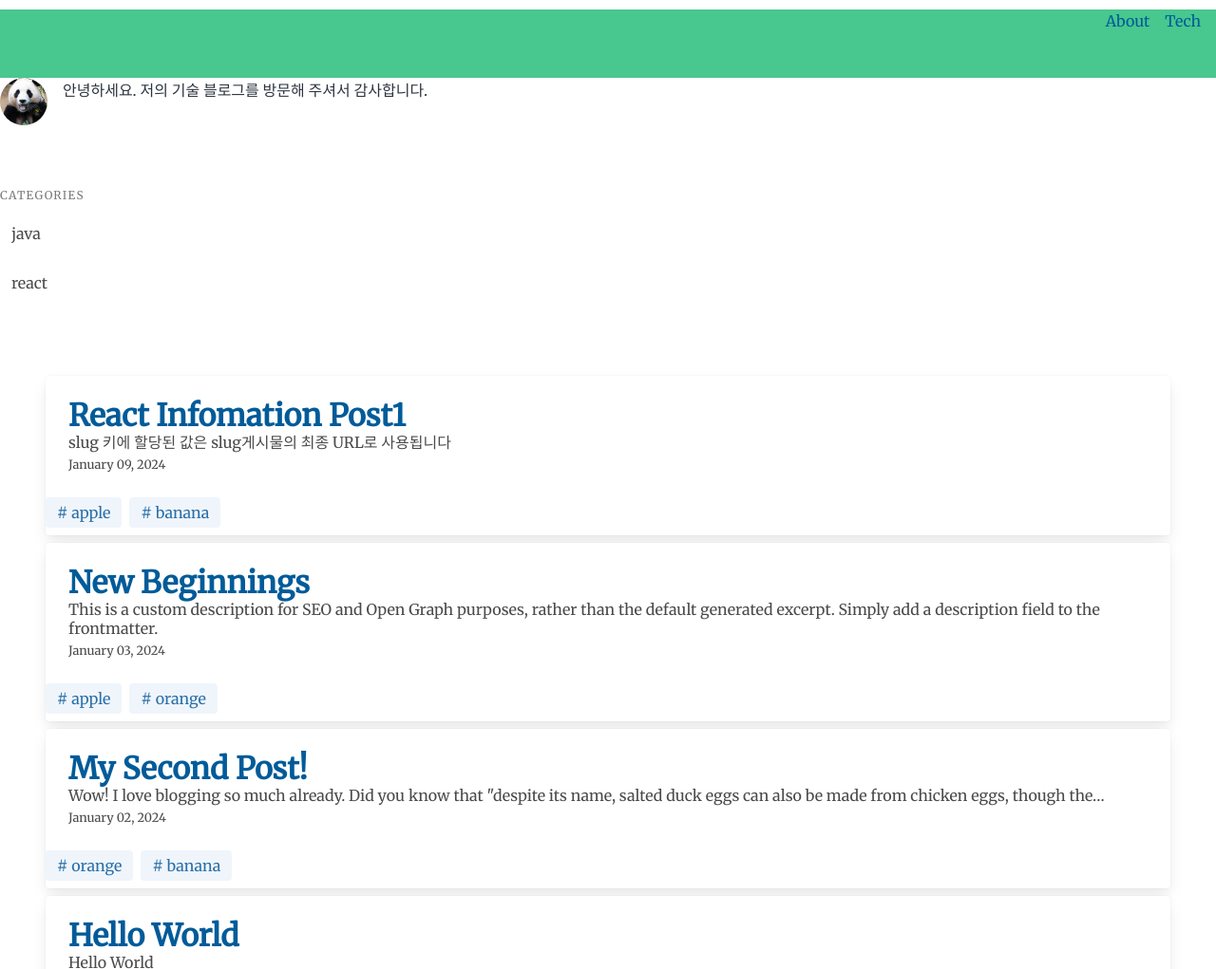
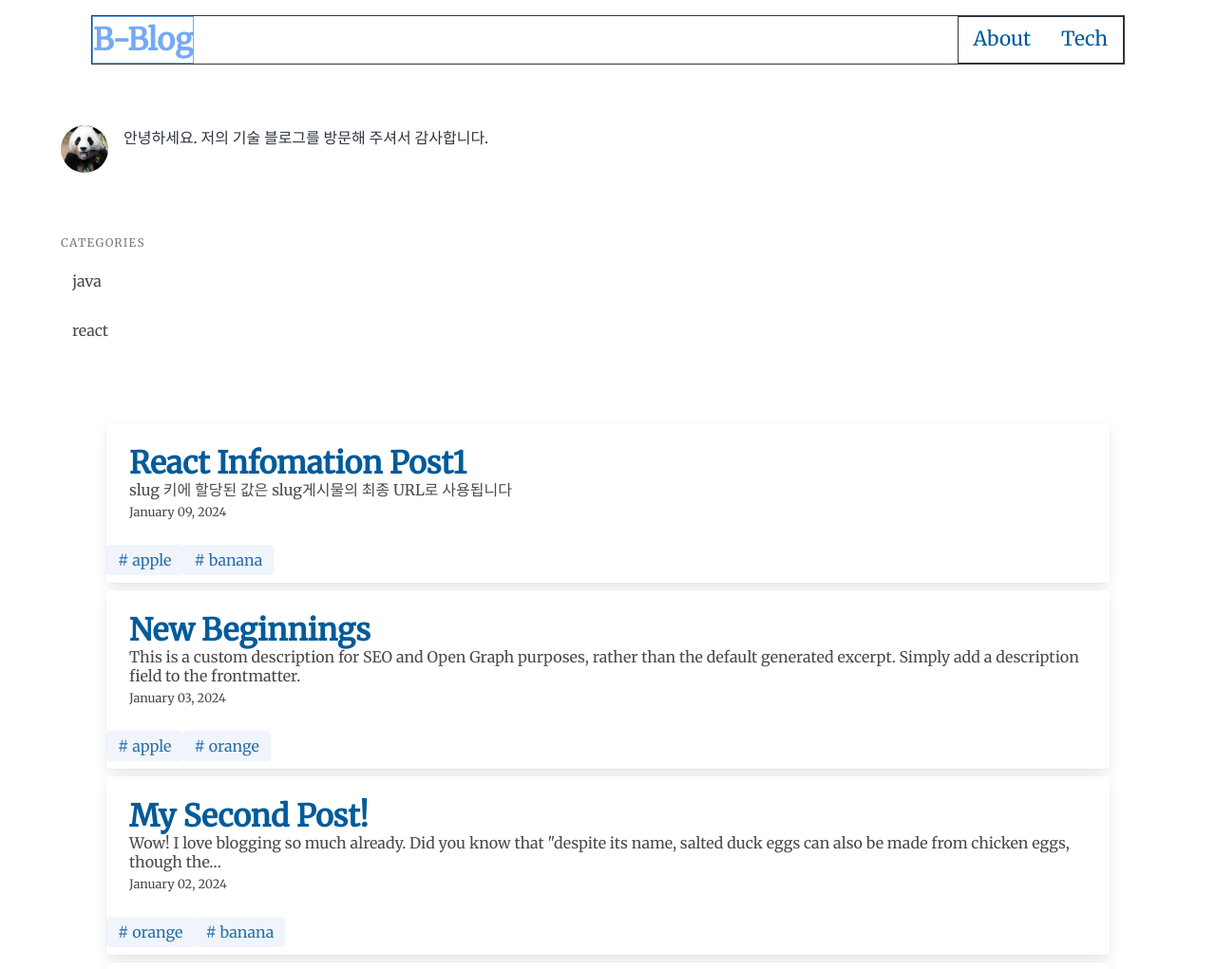
Before and after one commit to Bang04/Bang04.github.io, a Gatsby site: page / in a window 1280 px wide. Shown: the top 1021 px of the page at 95% size. Built offline with nearby package versions, Linux system fonts and the light colour scheme; Gatsby itself is replaced by a stand-in of ours.

Commit message:
style : 템플릿 페이지 타이틀 css 추가

```diff
--- a/src/components/layout.js
+++ b/src/components/layout.js
@@ -10,25 +10,11 @@ const Layout = ({ location, title, children  }) => {
   //alert(JSON.stringify(location ));
   const rootPath = `${__PATH_PREFIX__}/`
   const isRootPath = location.pathname === rootPath
-  let header
-  if (isRootPath) {
 
-    header = (
-      <h3 className="main-heading">
-        <Link to="/">{title}</Link>
-      </h3>
-    )
-  } else {
-    header = (
-      <Link className="header-link-home" to="/">
-        {title}
-      </Link>
-    )
-  }
 
   return (
-    <div className={Classes.container}  data-is-root-path={isRootPath}>
-      <Header />
+    <div class="container is-widescreen is-fullheight"  data-is-root-path={isRootPath}>
+      <Header title= {title} isRootPath={isRootPath}/>
       <main>{children}</main>
       <Footer />
     </div>
--- a/src/components/layout/header.js
+++ b/src/components/layout/header.js
@@ -1,30 +1,27 @@
 import * as React from "react"
 import { Link  } from "gatsby"
+import 'bulma/css/bulma.min.css';
+import * as Classes from './header.module.css';
 
 const ListLink = props => (
-    <li style={{ display: `inline-block`, marginRight: `1rem` }}>
+    <li>
       <Link to={props.to}>{props.children}</Link>
     </li>
   )
 
-const header = () => {
+const header = ({title, isRootPath}) => {
+
     return (
-        <nav class="navbar is-success" role="navigation" aria-label="main navigation">
-            <a role="button" class="navbar-burger" aria-label="menu" aria-expanded="false">
-            <span aria-hidden="true"></span>
-            <span aria-hidden="true"></span>
-            <span aria-hidden="true"></span>
-            </a>
-            <header className="global-header">{header}</header>
-            <div class="navbar-menu">
-                <div class="navbar-end">
-                <ul>
-                    <ListLink to="/about" class="navbar-item">About</ListLink>
-                    <ListLink to="/blog" class="navbar-item">Tech</ListLink>
-                </ul>
-                </div>
+        <header className = {Classes.header}>
+          <div className = {Classes.top} >
+            <div className = {Classes.logo}>B-Blog</div>
+            <div className={Classes.menu}>
+                <ListLink to="/about" class="navbar-item">About</ListLink>
+                <ListLink to="/blog" class="navbar-item">Tech</ListLink>
             </div>
-        </nav>
+          </div>
+        </header>
+
     )
 }
 export default header
--- /dev/null
+++ b/src/components/layout/header.module.css
@@ -0,0 +1,14 @@
+.header{
+    display: flex;
+    flex-direction: column;
+    padding: 1rem 2rem;
+}
+
+.header div{
+    border: 1px solid;
+}
+.header .top{  display: flex; flex-direction: row; justify-content: space-between; margin-bottom: 3rem;}
+.header .logo{ font-size: 2rem; font-weight: bold; color: rgb(116, 170, 245);}
+.header .menu{display: flex;   flex-direction: row;}
+.header .menu li{ list-style: none; margin:0; padding: 0.5rem 1rem;}
+.header .menu li a{font-weight: bold; font-size :1.3rem; font-weight:  1.5; }
--- a/src/pages/index.js
+++ b/src/pages/index.js
@@ -1,7 +1,9 @@
 import * as React from "react"
 import { Link, graphql } from "gatsby"
 import { useState } from "react"
-import 'bulma/css/bulma.min.css';
+
+
+import kebabCase from "lodash/kebabCase"
 
 import Bio from "../components/bio"
 import Layout from "../components/layout"
@@ -38,10 +40,11 @@ const BlogIndex = ({ data, location, pageContext }) => {
   }
   return (
     <Layout location={location} title={siteTitle}  onChangeCat={filterCatHandler}>
-      <Bio />
-      <Categoris categories ={ categories }/>
-
-      <section class="section">
+      <section class="row" style={{ }}>
+        <Bio />
+        <Categoris categories ={ categories }/>
+      </section>
+      <section class="section row">
       <ol  style={{ listStyle: `none` }}>
         {posts.map(post => {
           const title = post.frontmatter.title || post.fields.slug
@@ -70,7 +73,13 @@ const BlogIndex = ({ data, location, pageContext }) => {
                 <small>{post.frontmatter.date}</small>
               </article>
               <div class="tags are-medium">
-                  {postTags.map((tag) => <span class="tag is-info is-light"># {tag}</span>)}
+
+                  {postTags.map((tag) => (
+                      <Link to={`/tags/${kebabCase(tag)}/`}>
+                        <span class="tag is-info is-light"># {tag}</span>
+                      </Link>
+                    )
+                  )}
                 </div>
             </li>
           )
--- /dev/null
+++ b/src/templates/templates.module.css
@@ -0,0 +1,5 @@
+
+
+.menumame{ font-size: 1.2rem; font-weight: bold; color:#6f6a6a;}
+.tagname{ font-size: 1.8rem; font-weight: bold; color: #fff;}
+.subname{ font-size: 1.2;}
```
Also changed, not shown: src/components/categories.js (added, +54 -0 lines), src/templates/categories.js (+22 -3 lines), src/templates/tags.js (+14 -5 lines).
